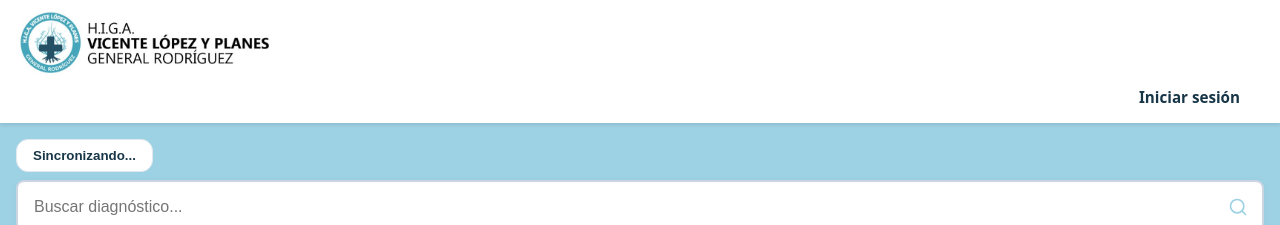
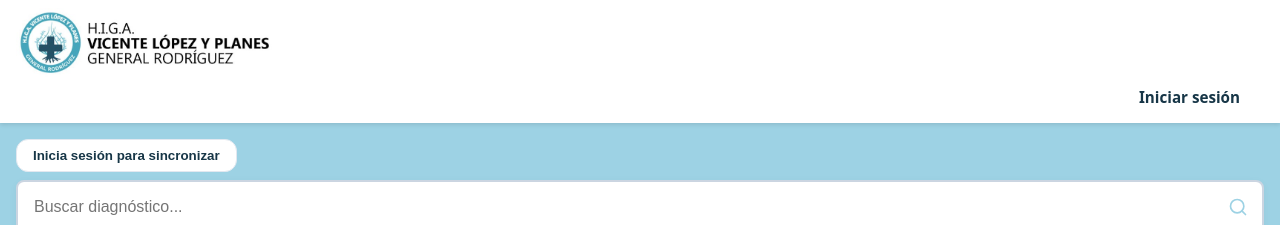
Before and after one commit to CandelaFdz/App-Hospital, a React (Vite) app: page / in a window 1280 px wide. Shown: the top 225 px of the page. Built offline with nearby package versions, Linux system fonts and the light colour scheme; no server answers; a small style sheet from the web is missing.

Commit message:
correcciones menores, no podrá sincronizarse si no hay una sesión iniciada, la búsqueda ahora ignora las tildes

```diff
--- a/src/components/BuscadorInicio.tsx
+++ b/src/components/BuscadorInicio.tsx
@@ -8,14 +8,18 @@ interface BuscadorInicioProps {
 
 export const BuscadorInicio: React.FC<BuscadorInicioProps> = ({ tarjetas, onCardClick }) => {
 	const [searchTerm, setSearchTerm] = useState<string>('');
+  const normalizarTexto = (texto: string) =>
+    texto.normalize('NFD').replace(/[\u0300-\u036f]/g, '').toLowerCase();
 
 	// en tarjetasFiltradas se guardan las tarjetas según el término de búsqueda normalizado
   const tarjetasFiltradas = tarjetas.filter((tarjeta) => {
-  	const term = searchTerm.trim().toLowerCase();
-    const coincideTitulo = tarjeta.titulo.toLowerCase().includes(term);
-    const coincideSubtitulo = tarjeta.protocolo?.subtitulo?.toLowerCase().includes(term);
+  	const term = normalizarTexto(searchTerm.trim());
+    const coincideTitulo = normalizarTexto(tarjeta.titulo).includes(term);
+    const coincideSubtitulo = tarjeta.protocolo
+      ? normalizarTexto(tarjeta.protocolo.subtitulo).includes(term)
+      : false;
     const coincideEtiqueta = Array.isArray(tarjeta.etiquetas) && tarjeta.etiquetas.some(
-      (etiqueta: string) => etiqueta.toLowerCase().includes(term)
+      (etiqueta: string) => normalizarTexto(etiqueta).includes(term)
     );
     return coincideTitulo || coincideSubtitulo || coincideEtiqueta;
   });
--- a/src/components/Formulario.tsx
+++ b/src/components/Formulario.tsx
@@ -257,7 +257,7 @@ export const FormularioCreacion: React.FC<FormularioCreacionProps> = ({tipoInici
           )}
 
           <div className="input-group">
-            <label>Info</label>
+            <label>Información</label>
             <div className="editor-wrapper">
               <Editor
                 ref={editorRef}
--- a/src/components/Inicio.tsx
+++ b/src/components/Inicio.tsx
@@ -10,7 +10,7 @@ import { FormularioUsuario } from './FormUsuarios';
 import { GestionEspecialidades } from './GestionEspecialidades';
 import { Login } from './Login';
 import { obtenerDiagnosticosConProtocolos } from '../db/protocolos-repository';
-import { sincronizarDatos } from '../services/sync-service';
+import { sincronizarDatos, type UsuarioSesion } from '../services/sync-service';
 import type { DiagnosticoConProtocolo } from '../db/types';
 
 interface InicioProps {
@@ -36,10 +36,33 @@ export const Inicio: React.FC<InicioProps> = ({ onNavigateToProtocols }) => {
   const [mensajeSincronizacion, setMensajeSincronizacion] = useState('');
   const [estadoSincronizacion, setEstadoSincronizacion] = useState<EstadoSincronizacion | null>(null);
   const [mostrarLogin, setMostrarLogin] = useState(false);
-  const [usuarioLogueado, setUsuarioLogueado] = useState<any>(() => {
-  const usuarioGuardado = localStorage.getItem('usuario_hospital');
-  return usuarioGuardado ? JSON.parse(usuarioGuardado) : null;
-});
+  const [usuarioLogueado, setUsuarioLogueado] = useState<UsuarioSesion | null>(() => {
+    const usuarioGuardado = localStorage.getItem('usuario_hospital');
+    if (!usuarioGuardado) return null;
+
+    try {
+      const sesion = JSON.parse(usuarioGuardado) as Partial<UsuarioSesion>;
+      if (!sesion.id) {
+        localStorage.removeItem('usuario_hospital');
+        return null;
+      }
+      return sesion as UsuarioSesion;
+    } catch {
+      localStorage.removeItem('usuario_hospital');
+      return null;
+    }
+  });
+
+  useEffect(() => {
+    if (!mensajeSincronizacion) return;
+
+    const temporizador = window.setTimeout(() => {
+      setMensajeSincronizacion('');
+      setEstadoSincronizacion(null);
+    }, 10000);
+
+    return () => window.clearTimeout(temporizador);
+  }, [mensajeSincronizacion]);
 
   useEffect(() => {
     let activo = true;
@@ -56,11 +79,11 @@ export const Inicio: React.FC<InicioProps> = ({ onNavigateToProtocols }) => {
     };
 
     const sincronizarYRecargar = async (mostrarResultado = false) => {
-      if (sincronizando) return;
+      if (!usuarioLogueado) return;
 
       setSincronizando(true);
       try {
-        await sincronizarDatos();
+        await sincronizarDatos(usuarioLogueado);
         if (mostrarResultado && activo) {
           setMensajeSincronizacion('Datos sincronizados correctamente.');
         }
@@ -86,7 +109,7 @@ export const Inicio: React.FC<InicioProps> = ({ onNavigateToProtocols }) => {
     return () => {
       activo = false;
     };
-  }, []);
+  }, [usuarioLogueado]);
 
   const handleCardClick = (tarjeta: DiagnosticoConProtocolo) => {
     setProtocoloSeleccionado(tarjeta);
@@ -139,12 +162,18 @@ export const Inicio: React.FC<InicioProps> = ({ onNavigateToProtocols }) => {
                     className="btn"
                     type="button"
                     onClick={() => {
+                      if (!usuarioLogueado) {
+                        setMensajeSincronizacion('Inicia sesión para sincronizar los datos.');
+                        setEstadoSincronizacion('error');
+                        return;
+                      }
+
                       setMensajeSincronizacion('');
                       setEstadoSincronizacion(null);
                       void (async () => {
                         setSincronizando(true);
                         try {
-                          const resultado = await sincronizarDatos();
+                          const resultado = await sincronizarDatos(usuarioLogueado);
                           setMensajeSincronizacion(
                             resultado.huboCambios
                               ? 'Datos sincronizados correctamente.'
@@ -165,9 +194,13 @@ export const Inicio: React.FC<InicioProps> = ({ onNavigateToProtocols }) => {
                         }
                       })();
                     }}
-                    disabled={sincronizando}
+                    disabled={sincronizando || !usuarioLogueado}
                   >
-                    {sincronizando ? 'Sincronizando...' : 'Sincronizar ahora'}
+                    {sincronizando
+                      ? 'Sincronizando...'
+                      : usuarioLogueado
+                        ? 'Sincronizar ahora'
+                        : 'Inicia sesión para sincronizar'}
                   </button>
                   {mensajeSincronizacion && (
                     <div className={`sync-message sync-message-${estadoSincronizacion ?? 'exito'}`} role="status">
--- a/src/components/MenuFlotante.tsx
+++ b/src/components/MenuFlotante.tsx
@@ -16,10 +16,10 @@ export const MenuFlotante: React.FC<MenuFlotanteProps> = ({ onAbrirFormulario })
     <div className="fab-container">
       {isMenuOpen && (
         <div className="fab-menu">
-          <button className="fab-item" onClick={() => handleSeleccion('diagnostico')}>Agregar diagnostico</button>
+          <button className="fab-item" onClick={() => handleSeleccion('diagnostico')}>Agregar diagnóstico</button>
           <button className="fab-item" onClick={() => handleSeleccion('protocolo')}>Agregar protocolo</button>
           <button className="fab-item" onClick={() => handleSeleccion('especialidad')}>Agregar especialidad</button>
-          <button className="fab-item" onClick={() => handleSeleccion('usuario')}>Gestion de usuario</button>
+          <button className="fab-item" onClick={() => handleSeleccion('usuario')}>Gestión de usuarios</button>
         </div>
       )}
       <button
--- a/src/config/api.ts
+++ b/src/config/api.ts
@@ -5,4 +5,3 @@ if (!apiUrl) {
 }
 
 export const API_URL = apiUrl.replace(/\/$/, '');
-export const SYNC_USER_ID = import.meta.env.VITE_SYNC_USER_ID?.trim() || '0';
--- a/src/services/sync-service.ts
+++ b/src/services/sync-service.ts
@@ -1,6 +1,6 @@
 import { higaDb } from '../db/higa-db';
 import type { DiagnosticoLocal, ProtocoloLocal } from '../db/types';
-import { API_URL, SYNC_USER_ID } from '../config/api';
+import { API_URL } from '../config/api';
 
 interface SyncResponse {
   nro_sync: string;
@@ -19,6 +19,13 @@ interface SyncChanges {
 
 export interface SyncResult {
   huboCambios: boolean;
+}
+
+export interface UsuarioSesion {
+  id: string | number;
+  nombre?: string;
+  apellido?: string;
+  is_admin?: boolean;
 }
 
 type ProtocoloRemoto = Omit<ProtocoloLocal, 'id_diagnostico'> & {
@@ -49,7 +56,11 @@ const guardarDiagnostico = (diagnostico: DiagnosticoRemoto) => {
   };
 };
 
-export const sincronizarDatos = async (): Promise<SyncResult> => {
+export const sincronizarDatos = async (usuario: UsuarioSesion | null): Promise<SyncResult> => {
+  if (!usuario?.id) {
+    throw new Error('No se puede sincronizar sin una sesión iniciada');
+  }
+
   const metadata = await higaDb.metadata.get(SYNC_CURSOR_KEY);
   const cursor = metadata?.valor ?? '0';
   const [diagnosticosLocales, protocolosLocales] = await Promise.all([
@@ -58,7 +69,7 @@ export const sincronizarDatos = async (): Promise<SyncResult> => {
   ]);
   const necesitaCargaInicial = diagnosticosLocales === 0 || protocolosLocales === 0;
   const response = await fetch(
-    `${API_URL}/sync?id=${encodeURIComponent(SYNC_USER_ID)}&sync=${encodeURIComponent(cursor)}`
+    `${API_URL}/sync?id=${encodeURIComponent(String(usuario.id))}&sync=${encodeURIComponent(cursor)}`
   );
 
   if (!response.ok) {
```
